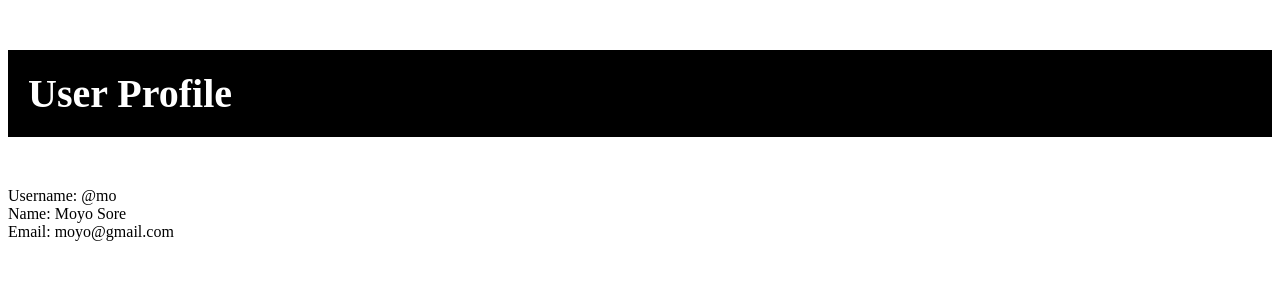
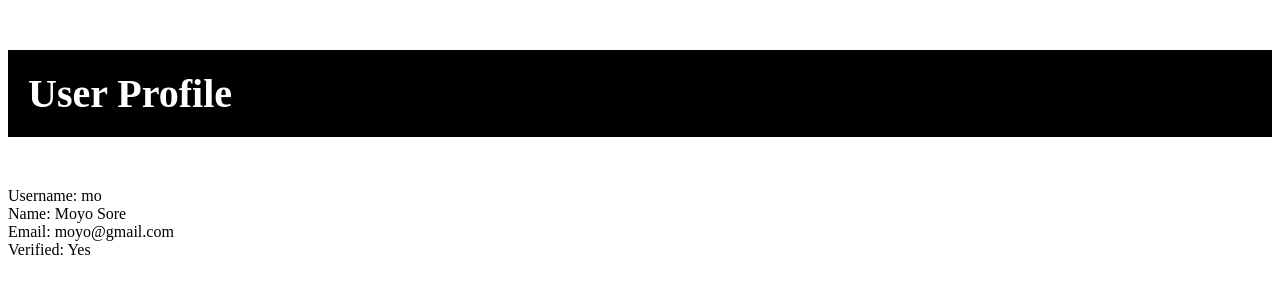
Before and after one commit to realMoyosore/react-app, a React (Create React App) app: page / in a window 1280 px wide. Shown: the top 300 px of the page. Built offline with nearby package versions, Linux system fonts and the light colour scheme.

Commit message:
verification

```diff
--- a/src/App.js
+++ b/src/App.js
@@ -122,6 +122,7 @@ const AuthContext = createContext({
     name: "Moyo Sore",
     email: "moyo@gmail.com",
   },
+  verified: false,
 });
 
 //Context Provider
@@ -134,6 +135,7 @@ function AuthProvider(props) {
           name: "Moyo Sore",
           email: "moyo@gmail.com",
         },
+        verified: true,
       }}>
       {props.children}
     </AuthContext.Provider>
@@ -142,16 +144,17 @@ function AuthProvider(props) {
 
 //User profile function
 const UserProfile = () => {
-  const { user } = useContext(AuthContext);
+  const { user, verified } = useContext(AuthContext);
 
   console.log(user);
 
   return (
     <>
       <h1>User Profile</h1>
-      <div>Username: @mo</div>
-      <div>Name: Moyo Sore</div>
-      <div>Email: moyo@gmail.com</div>
+      <div>Username: {user.username}</div>
+      <div>Name: {user.name}</div>
+      <div>Email: {user.email}</div>
+      <div>Verified: {verified ? "Yes" : "No"}</div>
     </>
   );
 };
```
